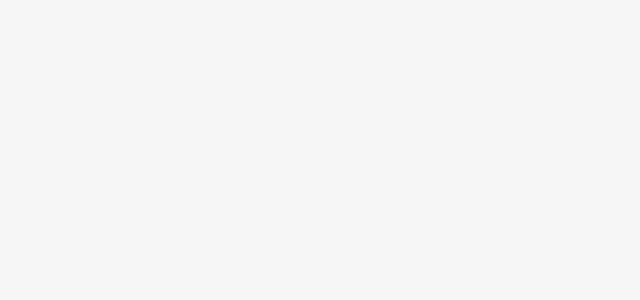
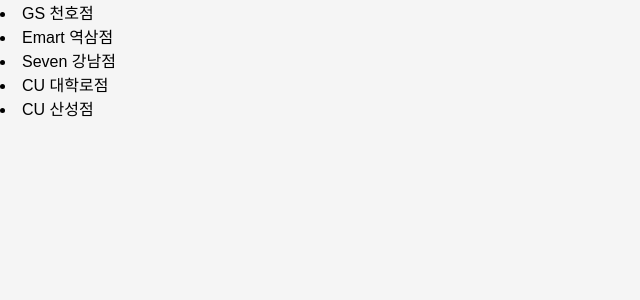
Before and after one commit to gangnam-brochure/brochure, a React (Create React App) app in the folder brochure/: page /favorites in a window 1280 px wide. Before the commit this address had no page. Shown: the top 300 px of the page, without its empty margins (0-640 px from the left). Built offline with nearby package versions, Linux system fonts and the light colour scheme.

Commit message:
점호json통해 api 오는거 리스트뽑기 test

```diff
--- a/brochure/src/App.js
+++ b/brochure/src/App.js
@@ -4,8 +4,8 @@
 import SocialLoginWrapper from './components/auth/SocialLogin';
 import SignIn from './components/auth/SignIn';
 import SignUp from './components/auth/SignUp';
-import MainPage from './layout/MainPage';  // 메인 페이지 추가
-
+import MainPage from './layout/MainPage';  // 메인 페이지 추가import
+import { Favorite } from './components/favorites/Favorite';
 function App() {
   return (
     <Router>
@@ -13,6 +13,7 @@
         <Route path="/" element={<MainPage />} />  {/* 메인 페이지 */}
         <Route path="/signup" element={<SignUp />} />
         <Route path="/signin" element={<SignIn />} />  {/* 로그인 페이지 */}
+        <Route path= "/favorites" element={<Favorite/>}/>
         <Route path="/sociallogin" element={<SocialLoginWrapper />} />
         <Route path="/profile" element={<PrivateRoute />} />  {/* 프로필 페이지 */}
       </Routes>
--- a/brochure/src/api/BrochureApi.js
+++ b/brochure/src/api/BrochureApi.js
@@ -0,0 +1,9 @@
+/*
+    작성자 : 손정원 2024-10-02 최초일자
+    설명 : 즐겨찾기 해당 Placecodes를 받아 점포에 해당정보 반환
+*/
+import place from "../data/ex.json";
+
+export function getFavoList(){
+    return place;
+}
--- /dev/null
+++ b/brochure/src/components/favorites/Favorite.js
@@ -0,0 +1,19 @@
+
+import {useState,useEffect} from "react";
+import { getFavoList } from "../../Api/BrochureApi";
+export const Favorite = () => {
+
+    const [favoList,setFavoList] = useState([]);
+
+    useEffect(()=>{
+        setFavoList(getFavoList);
+    },[]);
+  return(
+    <div>
+        {favoList.map((item, index) => (
+                <div key={index}>
+                <li>{item.name} {item.place} </li>
+                </div>
+            ))}
+    </div>
+  )};
--- /dev/null
+++ b/brochure/src/data/ex.json
@@ -0,0 +1,7 @@
+[
+    { "id": 1, "name": "GS", "place":"천호점" },
+    { "id": 2, "name": "Emart",  "place":"역삼점" },
+    { "id": 3, "name": "Seven", "place":"강남점" },
+    { "id": 4, "name": "CU", "place":"대학로점" },
+    { "id": 5, "name": "CU", "place":"산성점" }
+  ]
```
Also changed, not shown: brochure/src/Store.js (+22 -0 lines).
